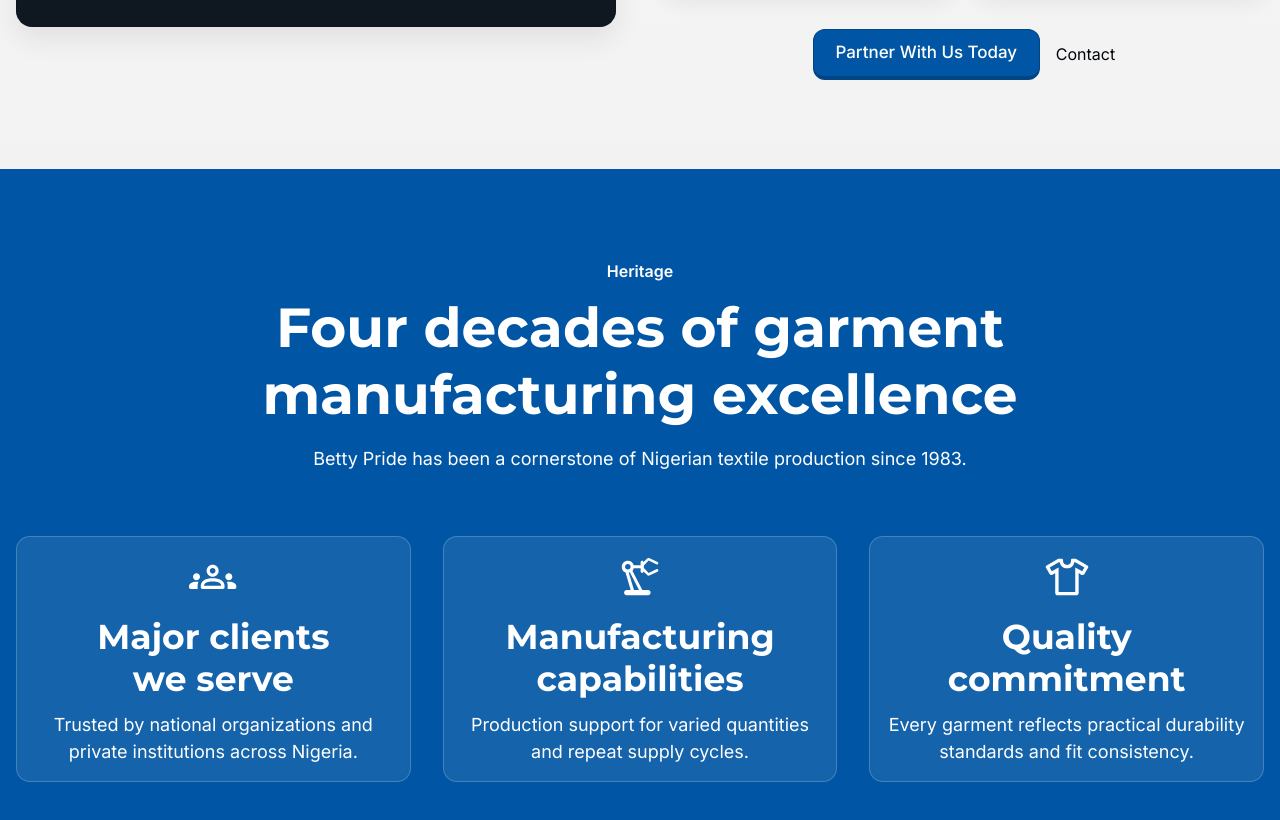
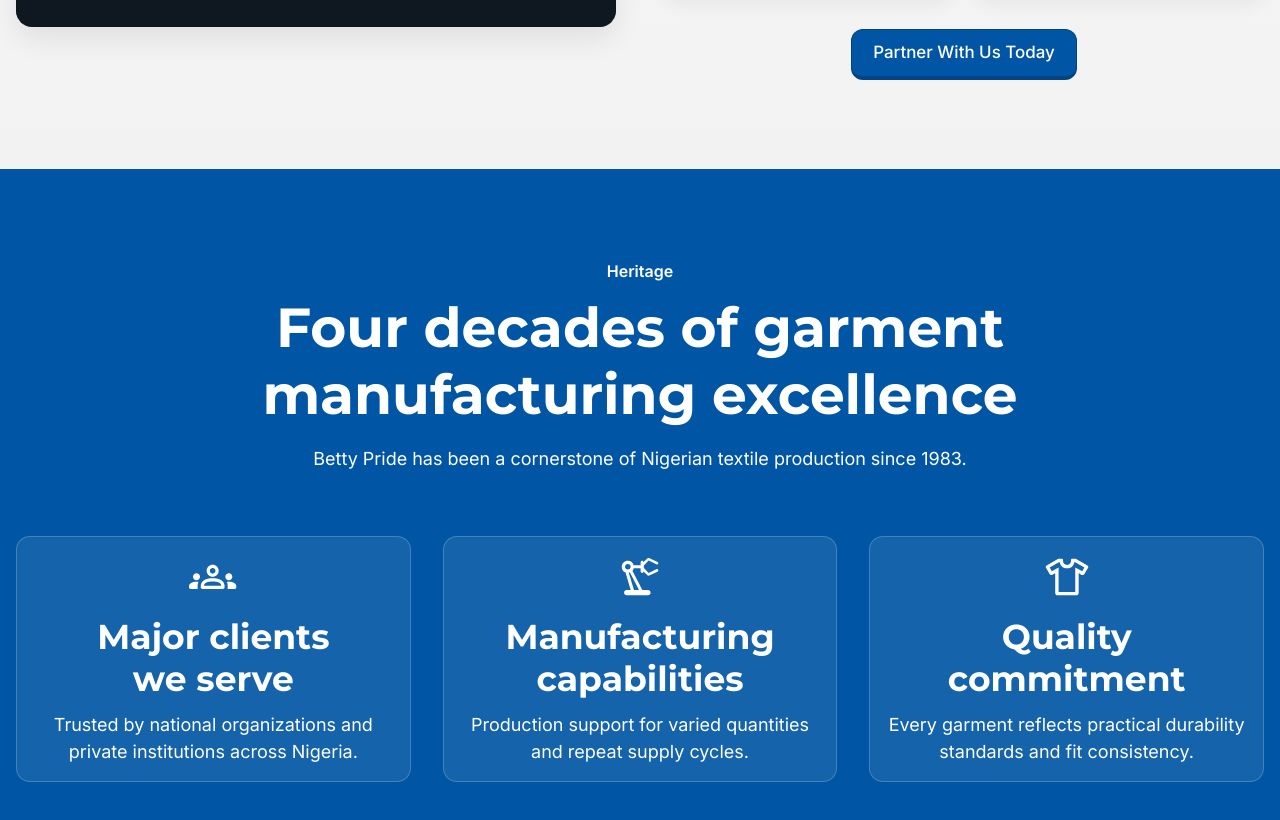
Before and after one commit to meosbrand/betty-pride-website, a website: page index.html in a window 1280 px wide. Shown: the part 2018-2838 px from the top of the page. Drawn offline with Linux system fonts and the light colour scheme; grey boxes are pictures that could not be loaded.

Commit message:
commented out contact link

```diff
--- a/index.html
+++ b/index.html
@@ -141,7 +141,7 @@
           </div>
           <div class="hero-actions content-actions-center" style="margin-top:2rem;">
             <a class="btn btn-primary" href="pages/contact.html#contact-form">Partner With Us Today</a>
-            <a href="pages/contact.html">Contact</a>
+            <!-- <a href="pages/contact.html">Contact</a> -->
           </div>
         </div>
       </div>
```
